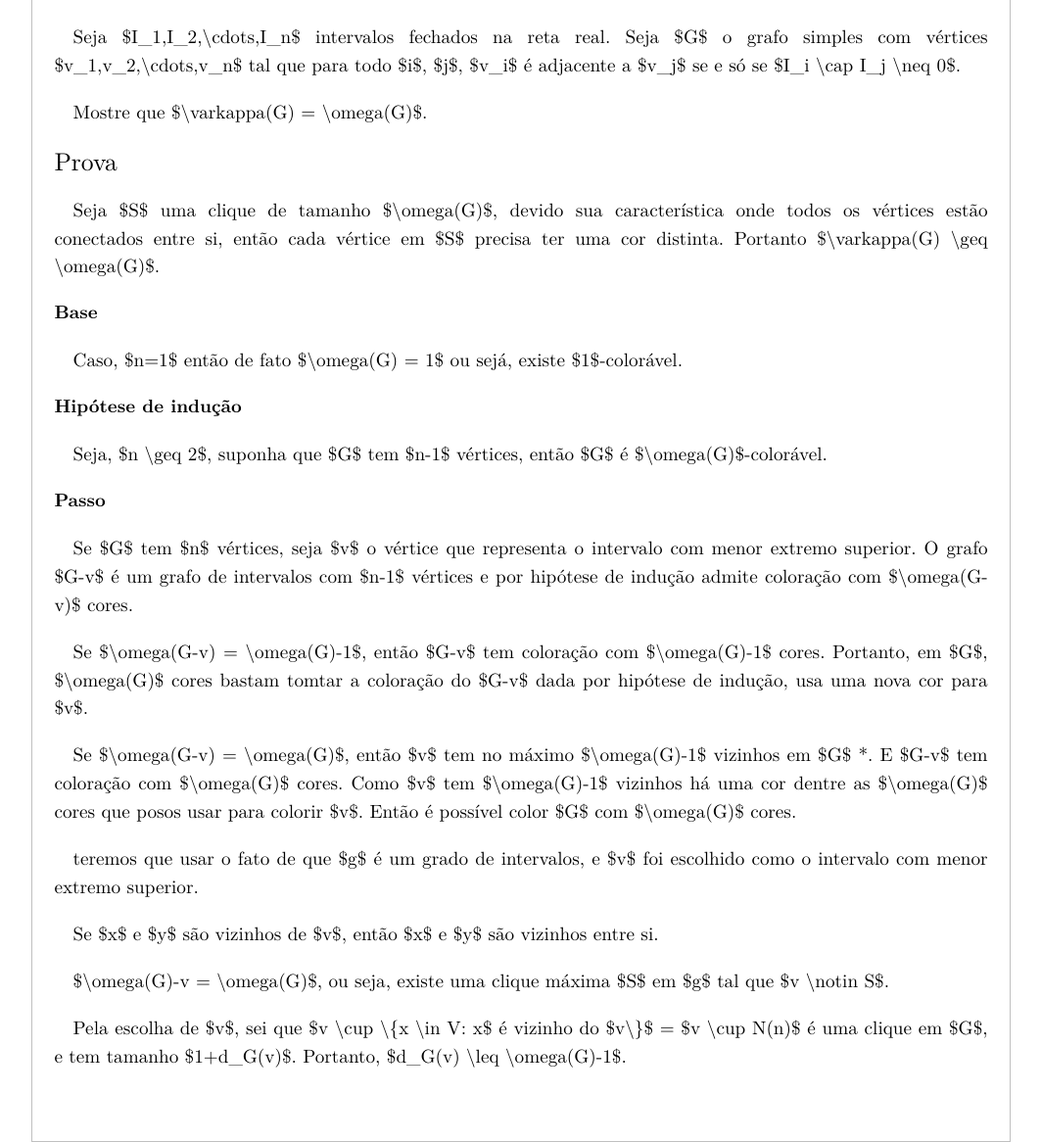
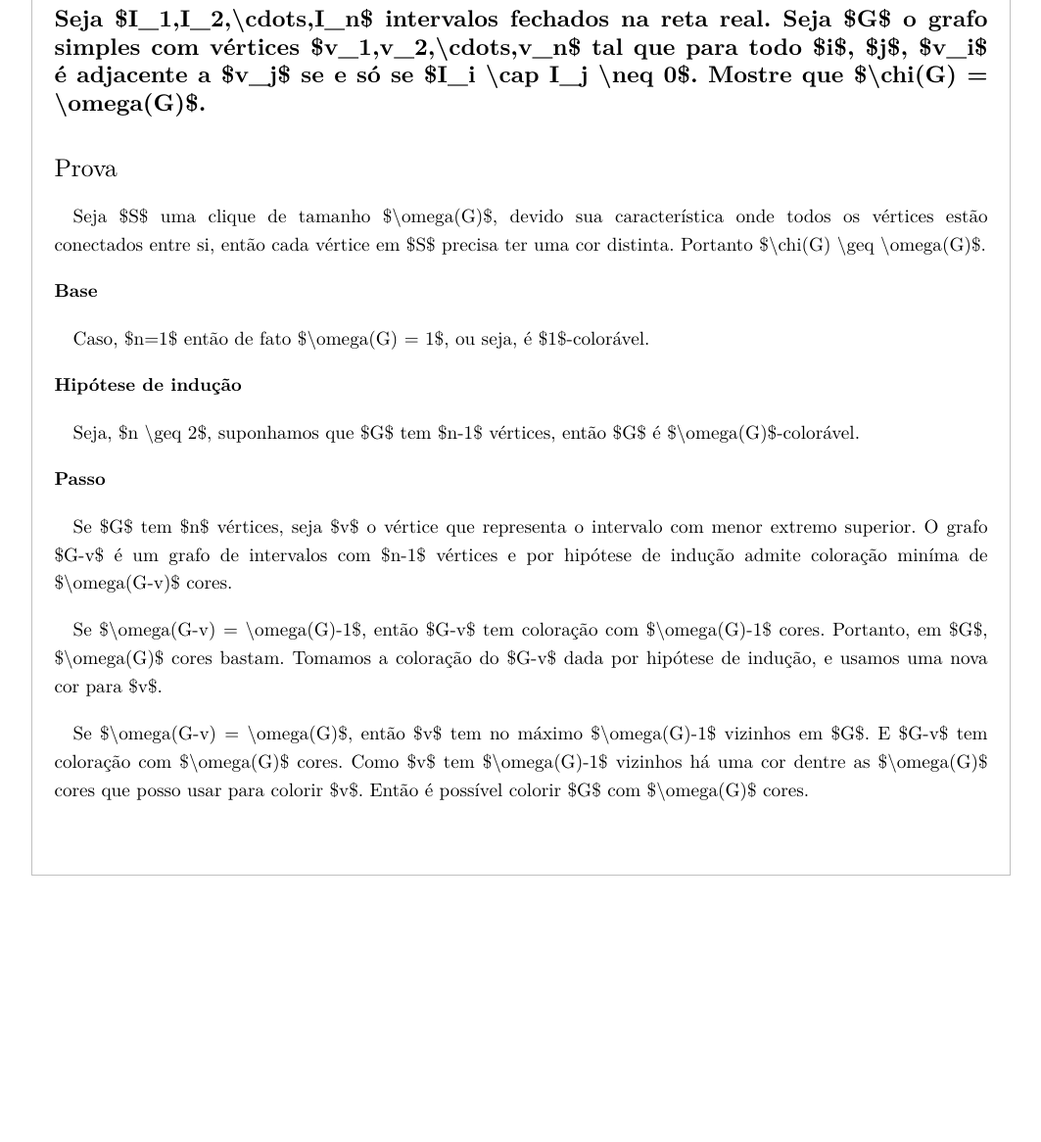
Before and after one commit to vanessametonini/grahps-theory, a website: page bonus/index.html in a window 1280 px wide. Shown: the part 255-1421 px from the top of the page at 98% size, without its empty margins (108-1171 px from the left). After the commit the page ends 1149 px from the top, so only its background shows below. Drawn offline with Linux system fonts and the light colour scheme.

Commit message:
Bonus question  - fixes

```diff
--- a/bonus/index.html
+++ b/bonus/index.html
@@ -8,6 +8,13 @@
     <link rel="stylesheet" href="../css/latex.css">
     <link rel="stylesheet" href="../css/gt-theme.css">
     <link rel="shortcut icon" href="../favicon.ico" type="image/x-icon">
+
+    <style>
+        h2 + .resposta {
+            padding-top: 1em;
+            clear: left;
+        }
+    </style>
 </head>
 
 <body>
@@ -18,53 +25,49 @@
     </header>
     <main>
         <article>
-            <p>
-                Seja $I_1,I_2,\cdots,I_n$ intervalos fechados na reta real. Seja $G$ o grafo simples com vértices $v_1,v_2,\cdots,v_n$ tal que para todo $i$, $j$, $v_i$ é adjacente a $v_j$ se e só se $I_i \cap I_j \neq 0$.
-            </p>
-            <p>
-                Mostre que $\varkappa(G) = \omega(G)$.
-            </p>
+            <h2>
+                Seja $I_1,I_2,\cdots,I_n$ intervalos fechados na reta real. Seja $G$ o grafo simples com vértices $v_1,v_2,\cdots,v_n$ tal que para todo $i$, $j$, $v_i$ é adjacente a $v_j$ se e só se $I_i \cap I_j \neq 0$. Mostre que $\chi(G) = \omega(G)$.
+            </h2>
             <section class="resposta">
                 <h2>Prova</h2>
                 <p>
-                    Seja $S$ uma clique de tamanho $\omega(G)$, devido sua característica onde todos os vértices estão conectados entre si, então cada vértice em $S$ precisa ter uma cor distinta. Portanto $\varkappa(G) \geq \omega(G)$.
+                    Seja $S$ uma clique de tamanho $\omega(G)$, devido sua característica onde todos os vértices estão conectados entre si, então cada vértice em $S$ precisa ter uma cor distinta. Portanto $\chi(G) \geq \omega(G)$.
                 </p>
                 <!-- <p>
-                    Resta mostrar que $\varkappa(G) \leq \omega(G)$. Isto é, mostrar que $\omega(G)$ cores são suficientes para colorir $G$
+                    Resta mostrar que $\chi(G) \leq \omega(G)$. Isto é, mostrar que $\omega(G)$ cores são suficientes para colorir $G$
                 </p>     -->
                 <h3>Base</h3>
                 <p>
-                    Caso, $n=1$ então de fato $\omega(G) = 1$ ou sejá, existe $1$-colorável.
+                    Caso, $n=1$ então de fato $\omega(G) = 1$, ou seja, é $1$-colorável.
                 </p>
                 <h3>Hipótese de indução</h3>
                 <p>
-                    Seja, $n \geq 2$, suponha que $G$ tem $n-1$ vértices, então $G$ é $\omega(G)$-colorável.
+                    Seja, $n \geq 2$, suponhamos que $G$ tem $n-1$ vértices, então $G$ é $\omega(G)$-colorável.
                 </p>
                 <h3>Passo</h3>
                 <p>
-                    Se $G$ tem $n$ vértices, seja $v$ o vértice que representa o intervalo com menor extremo superior. O grafo $G-v$ é um grafo de intervalos com $n-1$ vértices e por hipótese de indução admite coloração com $\omega(G-v)$ cores.
+                    Se $G$ tem $n$ vértices, seja $v$ o vértice que representa o intervalo com menor extremo superior. O grafo $G-v$ é um grafo de intervalos com $n-1$ vértices e por hipótese de indução admite coloração miníma de $\omega(G-v)$ cores.
                 </p>
                 <p>
-                    Se $\omega(G-v) = \omega(G)-1$, então $G-v$ tem coloração com $\omega(G)-1$ cores. Portanto, em $G$, $\omega(G)$ cores bastam tomtar a coloração do $G-v$ dada por hipótese de indução, usa uma nova cor para $v$.
+                    Se $\omega(G-v) = \omega(G)-1$, então $G-v$ tem coloração com $\omega(G)-1$ cores. Portanto, em $G$, $\omega(G)$ cores bastam. Tomamos a coloração do $G-v$ dada por hipótese de indução, e usamos uma nova cor para $v$.
                 </p>
                 <p>
-                    Se $\omega(G-v) = \omega(G)$, então $v$ tem no máximo $\omega(G)-1$ vizinhos em $G$ *. E $G-v$ tem coloração com $\omega(G)$ cores. Como $v$ tem $\omega(G)-1$ vizinhos há uma cor dentre as $\omega(G)$ cores que posos usar para colorir $v$. Então é possível color $G$ com $\omega(G)$ cores.
+                    Se $\omega(G-v) = \omega(G)$, então $v$ tem no máximo $\omega(G)-1$ vizinhos em $G$. E $G-v$ tem coloração com $\omega(G)$ cores. Como $v$ tem $\omega(G)-1$ vizinhos há uma cor dentre as $\omega(G)$ cores que posso usar para colorir $v$. Então é possível colorir $G$ com $\omega(G)$ cores.
                 </p>
-                <p>
-                    teremos que usar o fato de que $g$ é um grado de intervalos, e $v$ foi escolhido como o intervalo com menor extremo superior.
-                </p>
-                <p>
-                    Se $x$ e $y$ são vizinhos de $v$, então $x$ e $y$ são vizinhos entre si.
-                </p>
+                <!-- <p>
+                    Se $x$ e $y$ são vizinhos de $v$, então $x$ e $y$ são vizinhos entre si, então $\omega(G)-v = \omega(G)$, ou seja, existe uma clique máxima $S$ em $G
+                    $ tal que $v \notin S$.
+                </p> -->
+                <!-- <p>
+                    teremos que usar o fato de que $g$ é um grafo de intervalos, e $v$ foi escolhido como o intervalo com menor extremo superior.
+                </p> -->
                 <!--
                     $v$ tem o menor extremo superior (é o primeiro intervalo a acabar)
                 -->
-                <p>
-                    $\omega(G)-v = \omega(G)$, ou seja, existe uma clique máxima $S$ em $g$ tal que $v \notin S$.
-                </p>
-                <p>
-                    Pela escolha de $v$, sei que $v \cup \{x \in V: x$  é vizinho do $v\}$ = $v \cup N(n)$ é uma clique em $G$, e tem tamanho $1+d_G(v)$. Portanto, $d_G(v) \leq \omega(G)-1$.
-                </p>
+
+                <!-- <p>
+                    Pela escolha de $v$, sabemos que $v \cup \{x \in V: x$  é vizinho do $v\}$ = $v \cup N(n)$ é uma clique em $G$, e tem tamanho $1+d_G(v)$. Portanto, $d_G(v) \leq \omega(G)-1$.
+                </p> -->
             </section>
 
         </article>
--- a/definition/def.txt
+++ b/definition/resources.txt
@@ -16,3 +16,5 @@ http://www.malinc.se/math/latex/basiccodeen.php
 https://www.latex-tutorial.com/symbols/greek-alphabet/
 
 https://oeis.org/wiki/List_of_LaTeX_mathematical_symbols
+
+https://pwp.gatech.edu/math3012openresources/lecture-videos/lecture-10/
```
